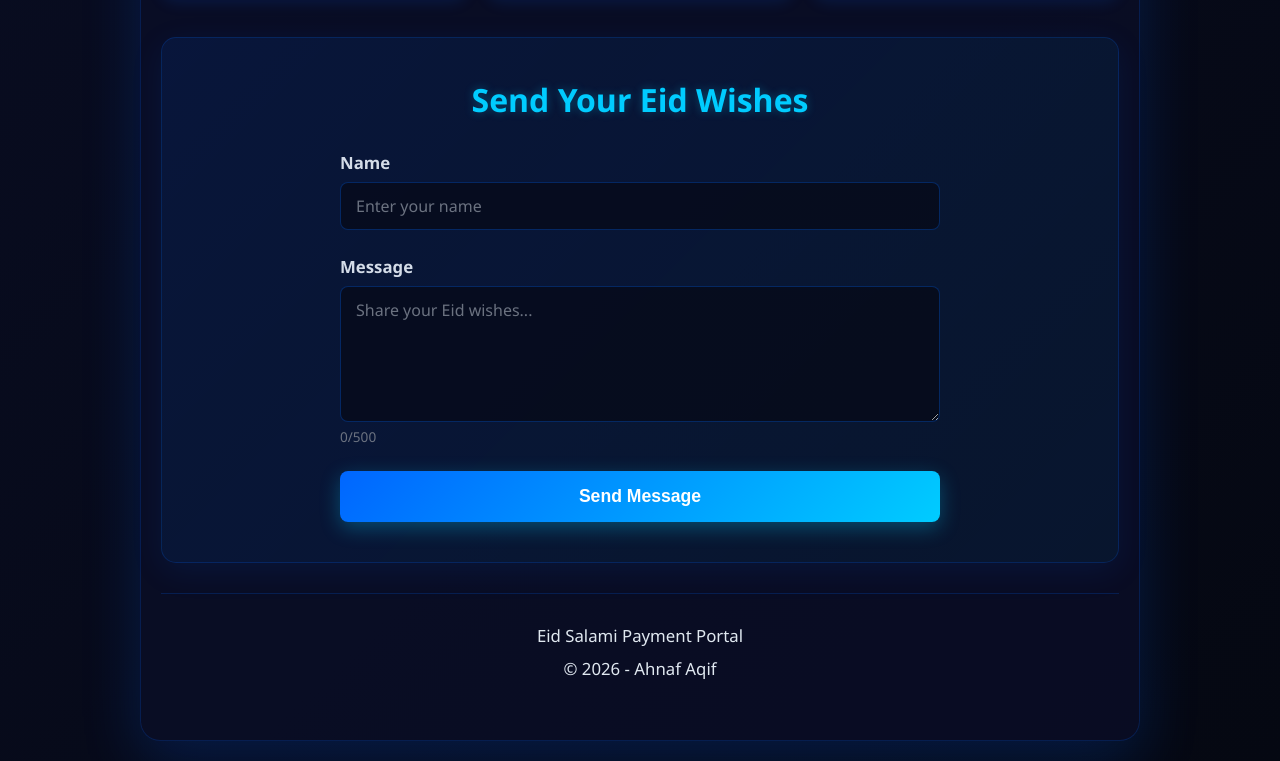
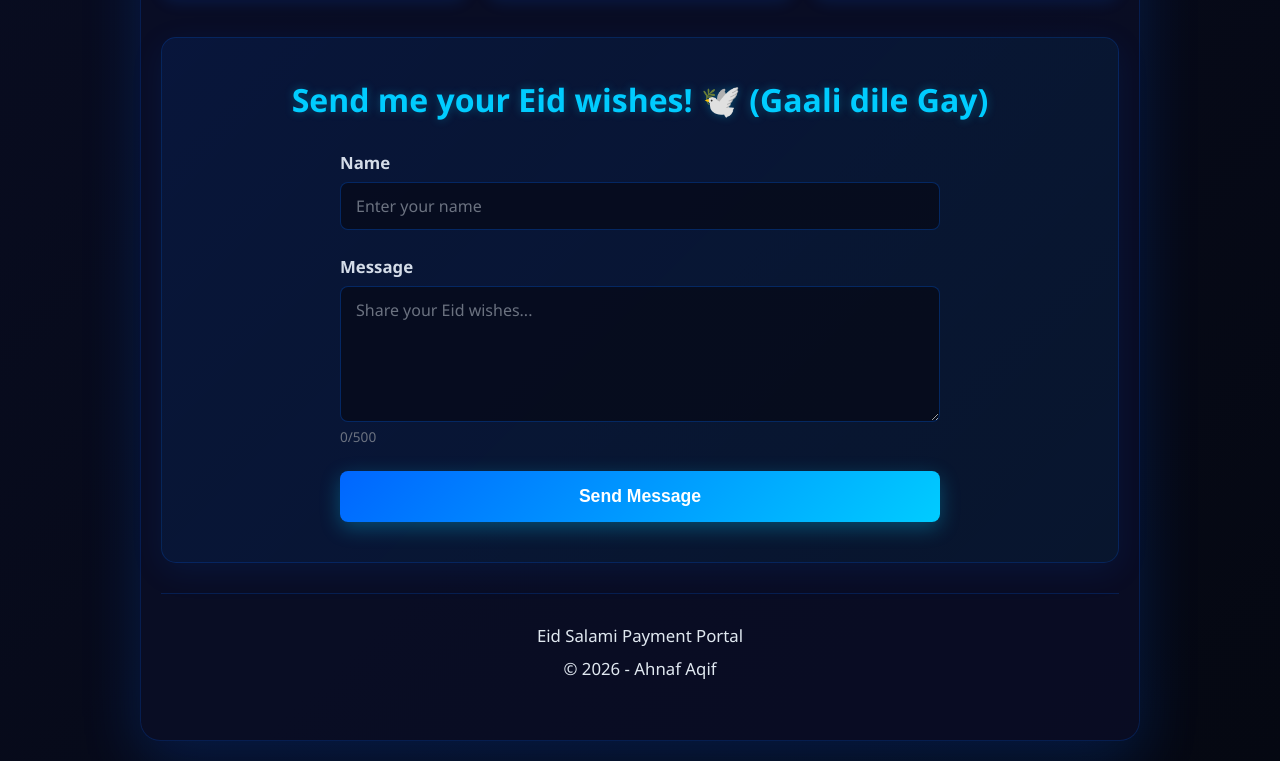
Before and after one commit to Ahnaf-Rafid-0/eid-salami-portal, a website: page public/index.html in a window 1280 px wide. Shown: the part 1093-1854 px from the top of the page. Drawn offline with Linux system fonts and the light colour scheme; no server answers.

Commit message:
Update HTML changes

```diff
--- a/public/index.html
+++ b/public/index.html
@@ -153,7 +153,7 @@
 
     <!-- Message Section -->
     <div class="message-section">
-      <h2>Send Your Eid Wishes</h2>
+      <h2>Send me your Eid wishes! 🕊️ (Gaali dile Gay)</h2>
 
       <form id="messageForm" class="message-form">
         <div class="form-group">
```
